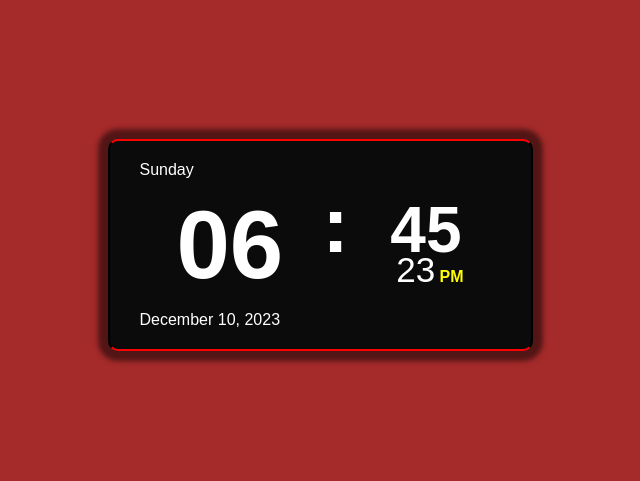
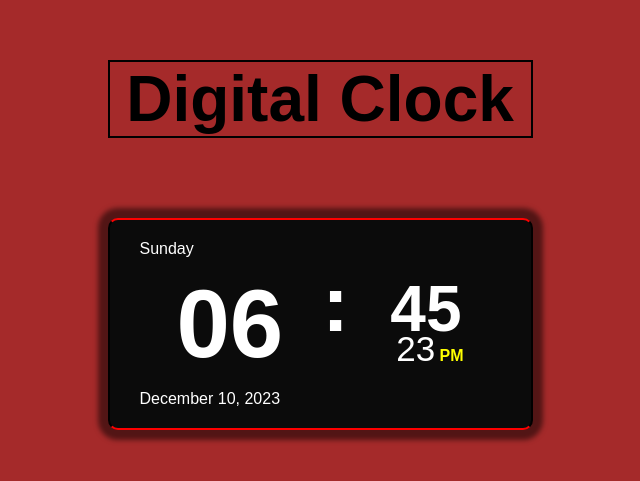
Before and after one commit to Abdullah-565/Digital-Clock, a plain HTML site: page index.html in a window 1280 px wide. Shown: the part 155-636 px from the top of the page, without its empty margins (320-960 px from the left). Drawn offline with Linux system fonts and the light colour scheme.

Commit message:
adding heading

```diff
--- a/index.html
+++ b/index.html
@@ -7,6 +7,12 @@
     <link rel="stylesheet" href="style.css">
 </head>
 <body>
+    <div class="all">
+
+        <div class="logo">
+
+            <h1 >Digital Clock</h1>
+        </div>
 
         <div class="digitalclock">
             <div class="day">
@@ -32,6 +38,7 @@
             <span id="dt">August 19 2023</span>
         </div>
     </div>
+</div>
     <script src="/script.js"></script>
 </body>
 </html>
--- a/style.css
+++ b/style.css
@@ -3,6 +3,18 @@
     padding: 0;
     box-sizing: border-box;
     font-family: sans-serif;
+}
+.main{
+    display: flex;
+}
+.logo{
+    border: 2px solid #000000;
+    margin-bottom: 80px;
+   font-weight: bold;
+   font-size: xx-large;
+   font-style: initial;
+   text-align: center;
+
 }
 body{
     background-color: brown;
```
Lines whose indentation alone changed are shown as unchanged.
